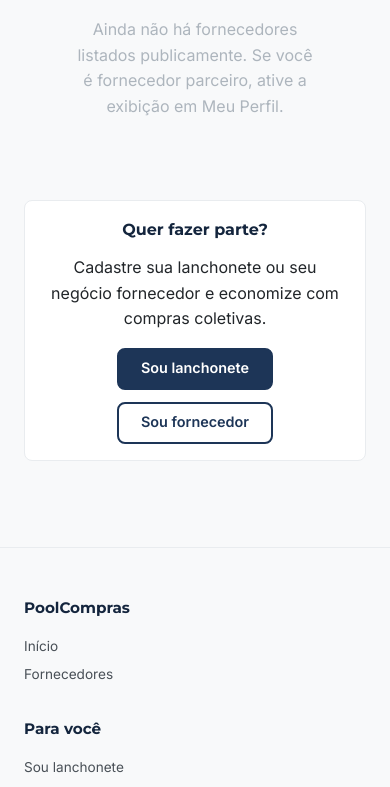
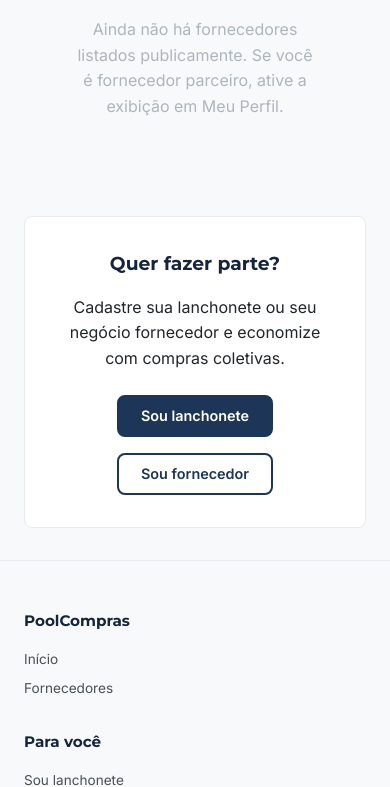
Before and after one commit to mateusrfabro/poolcompras, a Flask app: page /marketplace in a window 390 px wide. Shown: the part 237-1024 px from the top of the page. Run offline with Flask 3, Linux system fonts and the light colour scheme; data that the repository does not hold is empty.

Commit message:
feat(ux): field-errors em auth + limpeza inline em marketplace
FIELD-ERRORS NO RESTO DOS FORMS DE AUTH
Antes: o padrao .form-group.is-invalid estava aplicado SO no login.
Agora os 3 fluxos de cadastro/reset tambem destacam o campo problematico
e preservam o que o user digitou — evita ele ter que redigitar tudo.

- registro lanchonete (auth/registro.html): senha curta destaca senha
  + preserva email, nome, telefone, nome_fantasia, cnpj, endereco, bairro.
- registro fornecedor: idem com email, nome, telefone, razao_social, cidade.
- redefinir_senha: 2 erros distintos com sinais visuais especificos:
    * senha < 8 -> destaca campo "senha" + msg "deve ter pelo menos 8"
    * senha != confirmacao -> destaca AMBOS + msg "nao sao iguais"

Email-duplicado continua redirect (anti-enumeration mantido).

MARKETPLACE — LIMPEZA DE INLINE STYLES
templates/marketplace/listar.html tinha 4 style="" inline (margin-top
ad-hoc + flex CSS no CTA bottom). Migrados pra classes:
- .marketplace-card .marketplace-cidade (margin-top -0.3rem)
- .marketplace-card .marketplace-rodadas (margin-top var(--space-2))
- .marketplace-cta (card centralizado pre-footer)
- .marketplace-cta-actions (botoes lado a lado responsivos)

Marketplace ja tem 7 testes em tests/test_marketplace.py cobrindo:
acesso publico, opt-in LGPD, fornecedor inativo, rating agregado,
rate limit e empty state. Nao adicionei novos.

Suite: 269 passed (zero regressao).

Co-Authored-By: Claude Opus 4.7 (1M context) <noreply@anthropic.com>

```diff
--- a/app/static/css/style.css
+++ b/app/static/css/style.css
@@ -1613,6 +1613,34 @@ h1, h2, h3, h4, h5, h6 {
 
 .muted { color: var(--gray-500); }
 
+/* === Marketplace publico === */
+.marketplace-card .marketplace-cidade {
+    margin-top: -0.3rem;
+}
+.marketplace-card .marketplace-rodadas {
+    margin-top: var(--space-2);
+}
+.marketplace-cta {
+    background: var(--white);
+    border: 1px solid var(--gray-200);
+    border-radius: var(--radius);
+    padding: var(--space-4);
+    margin-top: var(--space-5);
+    text-align: center;
+}
+.marketplace-cta h3 {
+    color: var(--secondary);
+    margin-bottom: var(--space-2);
+    font-family: var(--font-heading);
+}
+.marketplace-cta-actions {
+    margin-top: var(--space-3);
+    display: flex;
+    gap: var(--space-2);
+    justify-content: center;
+    flex-wrap: wrap;
+}
+
 /* === Status do auto-save de catalogo (lanchonete) === */
 .auto-save-status {
     margin-left: var(--space-2);
--- a/app/templates/marketplace/listar.html
+++ b/app/templates/marketplace/listar.html
@@ -15,9 +15,9 @@
     {% if fornecedores %}
         <div class="analytics-grid">
             {% for f in fornecedores %}
-                <div class="analytics-card">
+                <div class="analytics-card marketplace-card">
                     <h3>{{ f.razao_social }}</h3>
-                    <p class="muted" style="margin-top: -0.3rem;">{{ f.cidade }}</p>
+                    <p class="muted marketplace-cidade">{{ f.cidade }}</p>
 
                     <div class="stats-inline">
                         {% if f.media %}
@@ -40,7 +40,7 @@
                     </div>
 
                     {% if f.rodadas_vencidas %}
-                        <p class="muted" style="margin-top: 0.75rem;">
+                        <p class="muted marketplace-rodadas">
                             {{ f.rodadas_vencidas }} rodada(s) com cotação vencedora.
                         </p>
                     {% endif %}
@@ -54,10 +54,10 @@
         </div>
     {% endif %}
 
-    <div class="analytics-card" style="margin-top: 2rem; text-align: center;">
+    <div class="marketplace-cta">
         <h3>Quer fazer parte?</h3>
         <p>Cadastre sua lanchonete ou seu negócio fornecedor e economize com compras coletivas.</p>
-        <div style="margin-top: 1rem; display: flex; gap: 0.75rem; justify-content: center; flex-wrap: wrap;">
+        <div class="marketplace-cta-actions">
             <a href="{{ url_for('auth.registro') }}" class="btn btn-primary">Sou lanchonete</a>
             <a href="{{ url_for('auth.registro_fornecedor') }}" class="btn btn-outline">Sou fornecedor</a>
         </div>
```
Also changed, not shown: app/routes/auth.py (+21 -4 lines), app/templates/auth/redefinir_senha.html (+8 -2 lines), app/templates/auth/registro.html (+18 -5 lines), app/templates/auth/registro_fornecedor.html (+13 -3 lines).
